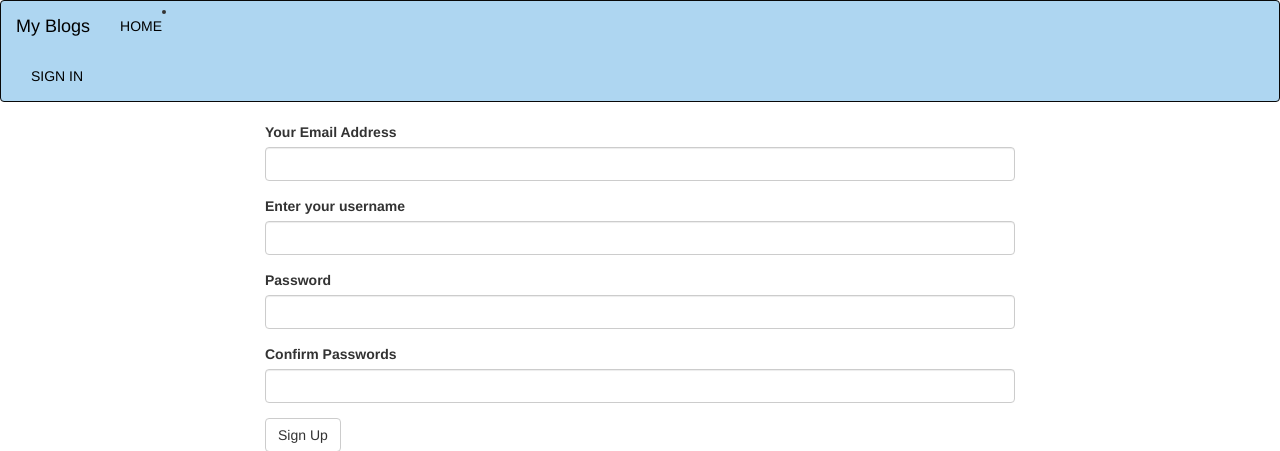
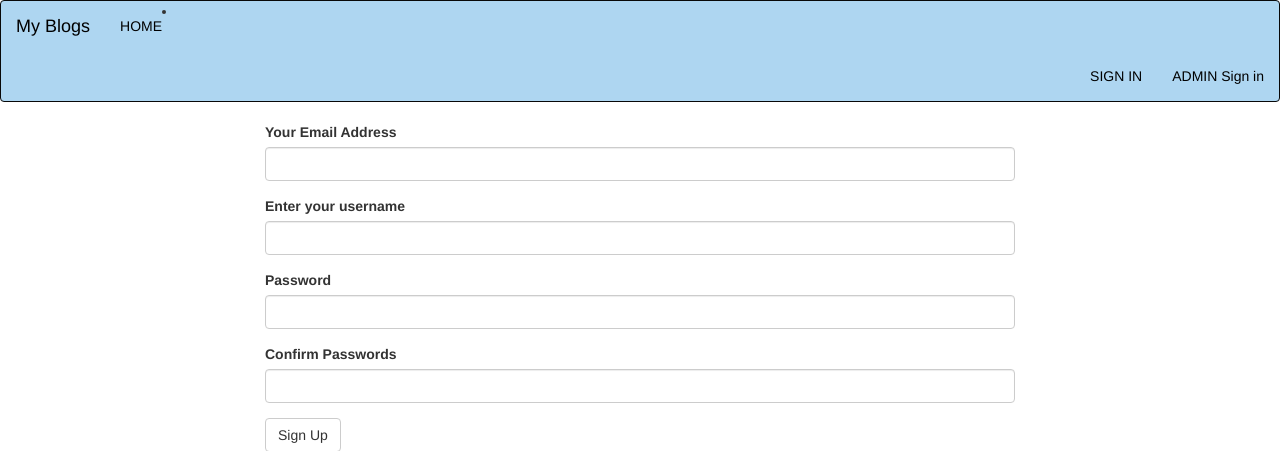
Before and after one commit to joseck12/blog, a Flask app: page /authenticate/register in a window 1280 px wide. Shown: the top 451 px of the page. Run offline with Flask 2, Linux system fonts and the light colour scheme; some libraries are stand-ins or nearby versions.

Commit message:
add content to navbar.html

```diff
--- a/app/templates/navbar.html
+++ b/app/templates/navbar.html
@@ -16,7 +16,15 @@
                     <li><a href="/category"> </a></li>
                 </ul>
         </div>
-          <ul class="nav navbar-nav ">
+        <ul class="nav navbar-nav navbar-right">
+            {% if current_user.is_authenticated %}
+            <li style="color:white;padding:15px;">{{current_user.username}}</li>
+            <li><a href="{{url_for('auth.logout')}}"style="color: black;">ADMIN Sign out</a></li>
+            {% else %}
+            <li><a href="{{url_for('auth.login')}}"style="color: black;">ADMIN Sign in</a></li>
+            {%endif%}
+          </ul>
+          <ul class="nav navbar-nav navbar-right">
             {% if current_user.is_authenticated %}
             <li><a href="{{url_for('main.profile',uname=current_user.username)}}"style="color: black;">Profile</a></li>
             <li><a href="{{url_for('auth.logout')}}"style="color: black;">SIGN OUT</a></li>
```
